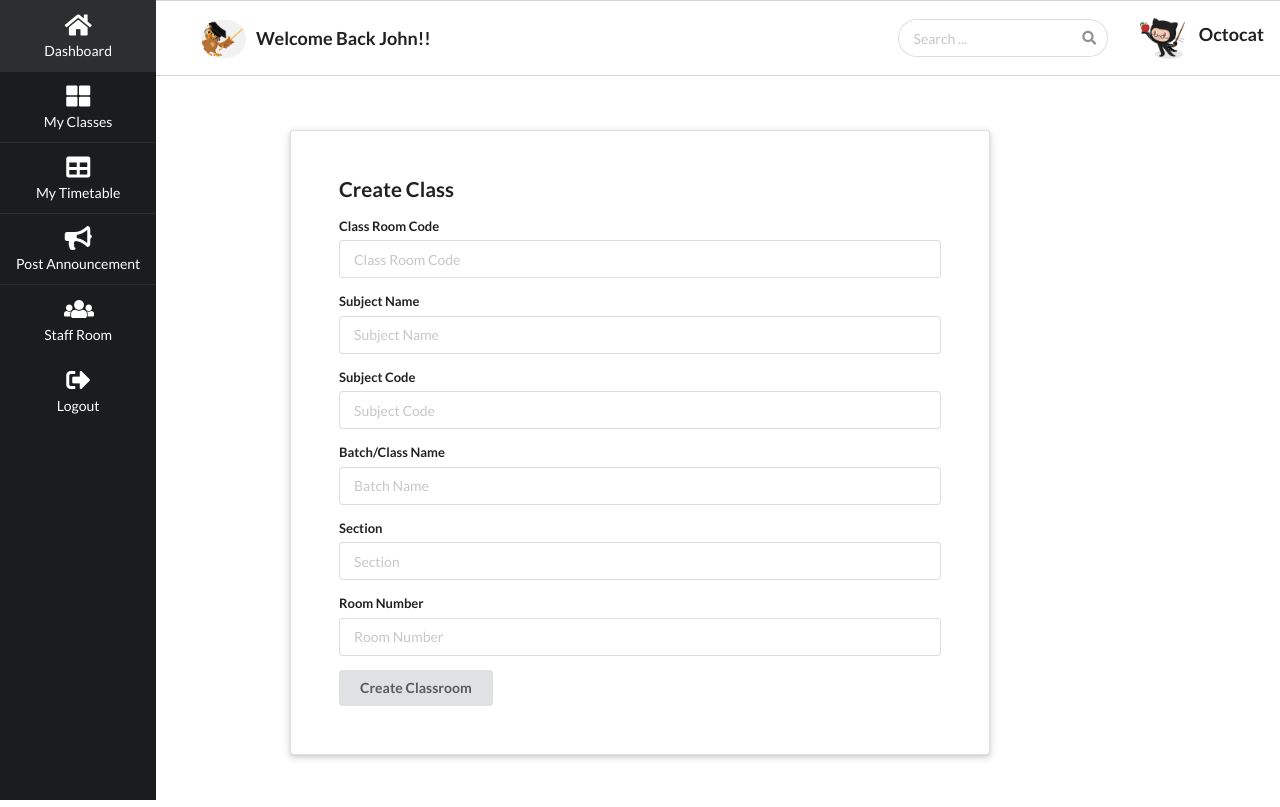
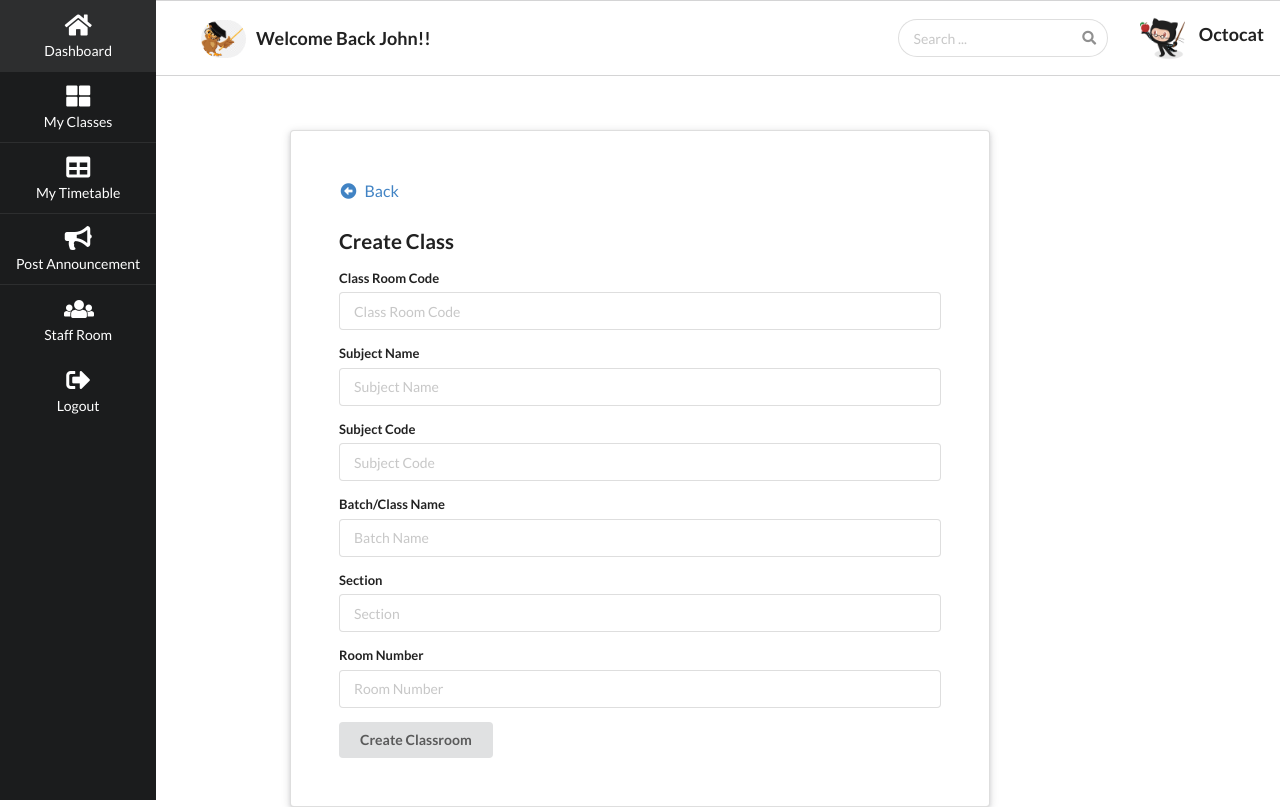
Before and after one commit to Addi-11/Virtual-Classroom, a PHP site: page /views/teacher/create_class.php in a window 1280 px wide. Run offline with PHP 8.4, Linux system fonts and the light colour scheme; some libraries are stand-ins or nearby versions.

Commit message:
added back links

```diff
--- a/views/student/join_class.php
+++ b/views/student/join_class.php
@@ -4,8 +4,8 @@ include_once 'sidebar.php';
 <br>
 <div id="login-container" class="ui raised very padded text container segment ">
     <a class="item" href="classes.php">
-    <i class="arrow alternate circle left"></i>
-    Back
+        <i class="arrow alternate circle left icon"></i>
+        Back
     </a>
     <div class="ui header">Join Class</div>
     <form class="ui form" action="../../includes/process_join_class.php" method="post">
--- a/views/teacher/create_class.php
+++ b/views/teacher/create_class.php
@@ -4,6 +4,10 @@ include_once 'sidebar.php';
 <br><br>
 
 <div id="login-container" class="ui raised very padded text container segment ">
+    <a class="item" href="classes.php">
+        <i class="arrow alternate circle left icon"></i>
+        Back
+    </a>
     <div class="ui header">Create Class</div>
     <form class="ui form" action="../../includes/process_create_class.php" method="post">
         <div class="field">
```
